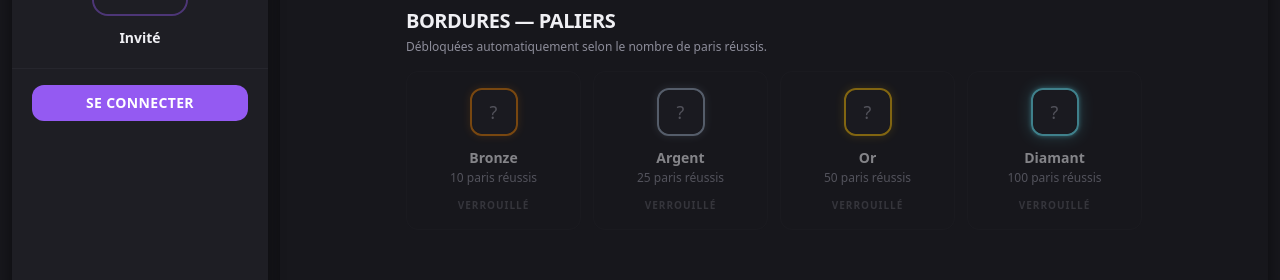
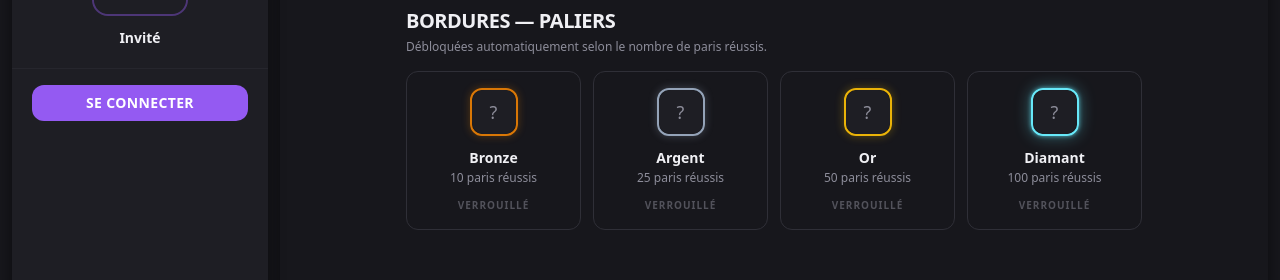
Before and after one commit to sneadz/project-p, a Next.js app: page /shop in a window 1280 px wide. Shown: the part 201-481 px from the top of the page. Built offline with nearby package versions, Linux system fonts and the light colour scheme; no server answers.

Commit message:
fix: remove opacity on locked tier borders in shop

```diff
--- a/src/app/shop/page.tsx
+++ b/src/app/shop/page.tsx
@@ -74,9 +74,7 @@ export default async function ShopPage() {
               return (
                 <div
                   key={border.id}
-                  className={`rounded-xl border p-4 flex flex-col items-center gap-3 transition-opacity ${
-                    isUnlocked ? 'border-border' : 'border-border/30 opacity-50'
-                  }`}
+                  className="rounded-xl border border-border p-4 flex flex-col items-center gap-3"
                 >
                   <AvatarWithBorder
                     avatarId={profile?.avatar_url ?? null}
```
